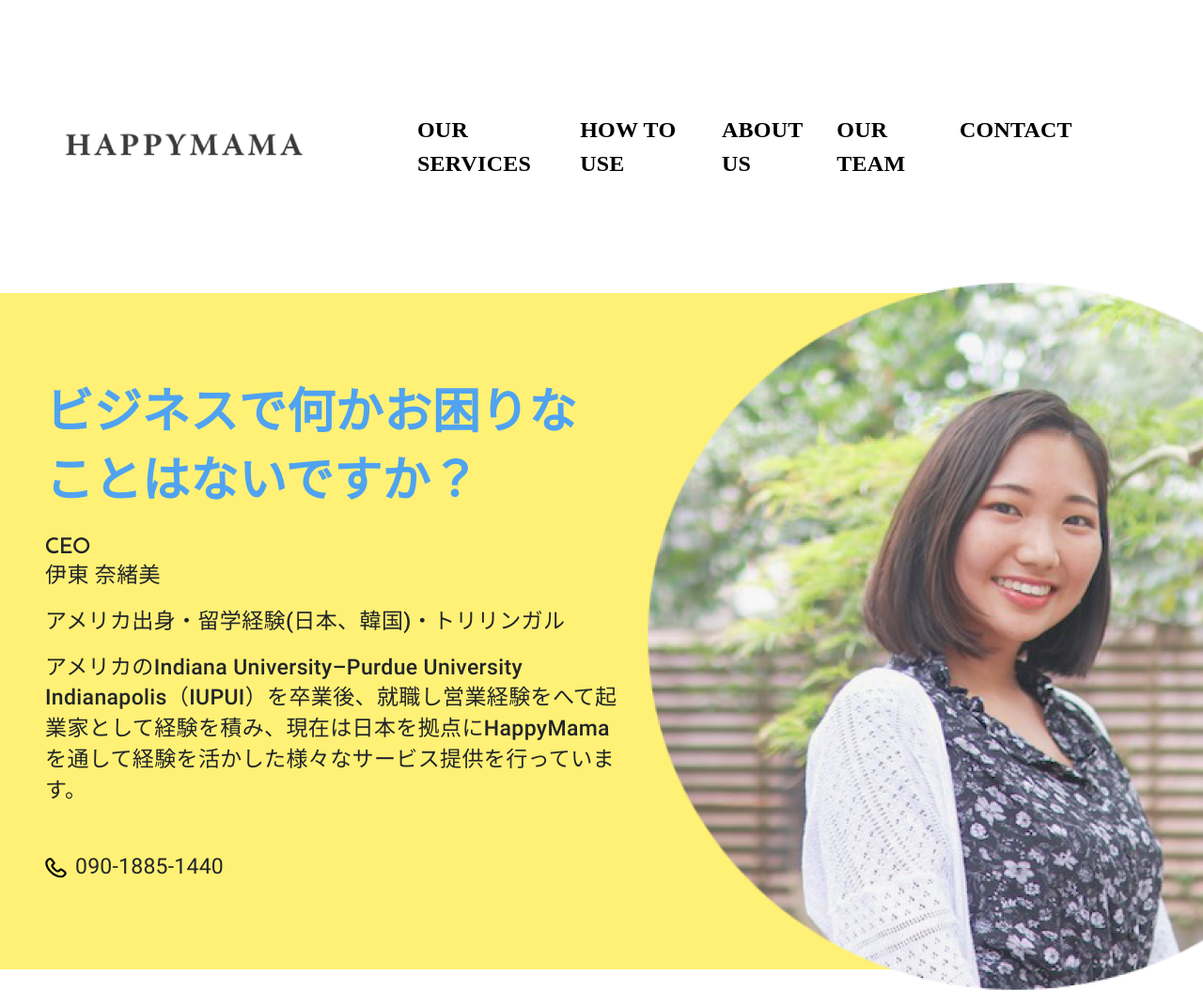
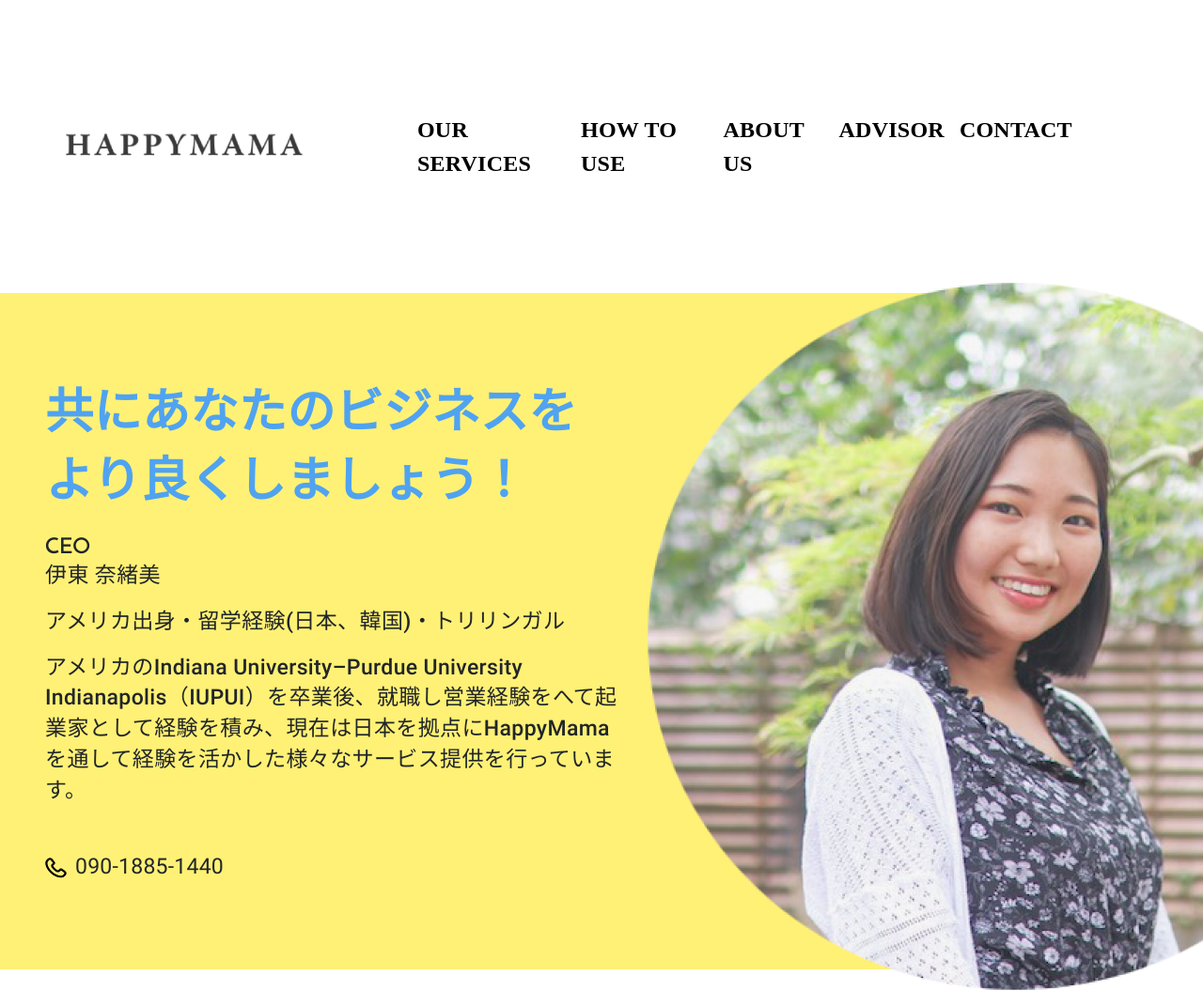
Before and after one commit to hyungtaecf/HappyMama, a Django app: page / in a window 1280 px wide. Shown: the top 1071 px of the page at 94% size. Run offline with Django 3.2, Linux system fonts and the light colour scheme; some libraries are stand-ins or nearby versions; some web fonts are replaced.

Commit message:
Allowing business.happymama.jp host

```diff
--- a/happymama/settings.py
+++ b/happymama/settings.py
@@ -26,7 +26,7 @@ SECRET_KEY = '^=4$#4)$tw&_-g%(=ai9#!za6%8+hbu4l5n&5i_11nql(*qq*='
 # SECURITY WARNING: don't run with debug turned on in production!
 DEBUG = False
 
-ALLOWED_HOSTS = ['localhost','127.0.01','happymama.pythonanywhere.com']
+ALLOWED_HOSTS = ['localhost','127.0.01','happymama.pythonanywhere.com', 'business.happymama.jp']
 
 
 # Application definition
--- a/templates/base.html
+++ b/templates/base.html
@@ -28,7 +28,7 @@
                     <a href="#aboutus" class="nav-link">about us</a>
                 </li>
                 <li class="nav-item">
-                    <a href="#advisors" class="nav-link">our team</a>
+                    <a href="#advisors" class="nav-link">advisor</a>
                 </li>
                 <li class="nav-item">
                     <a href="#contact" class="nav-link">contact</a>
--- a/templates/index.html
+++ b/templates/index.html
@@ -10,7 +10,7 @@
     <section id="launching" class="d-flex flex-row justify-content-between">
       <div class="bg wow fadeIn"></div>
         <div class="launching_text d-flex flex-column justify-content-center">
-            <div class="title">ビジネスで何かお困りなことはないですか？</div>
+            <div class="title">共にあなたのビジネスを より良くしましょう！</div>
             <div class="text_block">
                 <p style="font-family: Reem Kufi">CEO</p>
                 <p>伊東 奈緒美</p>
@@ -181,7 +181,7 @@
             </div>
         </div>
         <div class="subsection wow fadeInUp">
-            <div class="subsection_title">医療アドバイザー</div>
+            <div class="subsection_title">デジタルメディアアドバイザー</div>
             <div class="d-flex flex-row align-items-center">
                 <img src='{% static "img/advisors2.png" %}' alt="">
                 <div class="">
```
